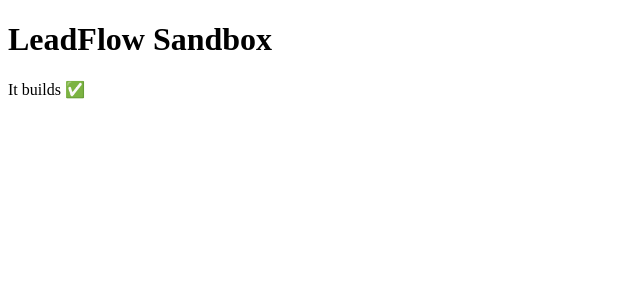
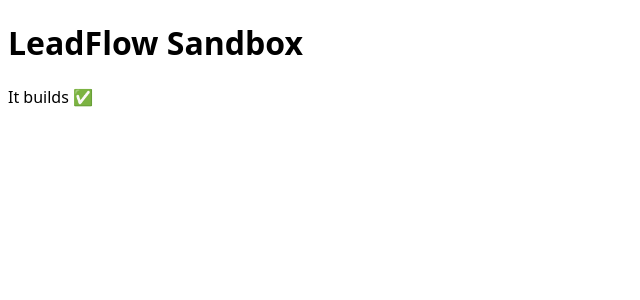
Before and after one commit to Jtkollar/leadflow_sandbox, a Next.js app: page / in a window 1280 px wide. Shown: the top 300 px of the page, without its empty margins (0-640 px from the left). Built offline with nearby package versions, Linux system fonts and the light colour scheme.

Commit message:
Update layout.tsx

```diff
--- a/src/app/layout.tsx
+++ b/src/app/layout.tsx
@@ -1,7 +1,4 @@
-export default function RootLayout({ children }: { children: React.ReactNode }) {
-  return (
-    <html lang="en">
-      <body>{children}</body>
-    </html>
-  );
+export const metadata = { title: 'LeadFlow Sandbox' };
+export default function RootLayout({ children }) {
+  return <html lang="en"><body style={{padding:24,fontFamily:'system-ui'}}>{children}</body></html>;
 }
```
